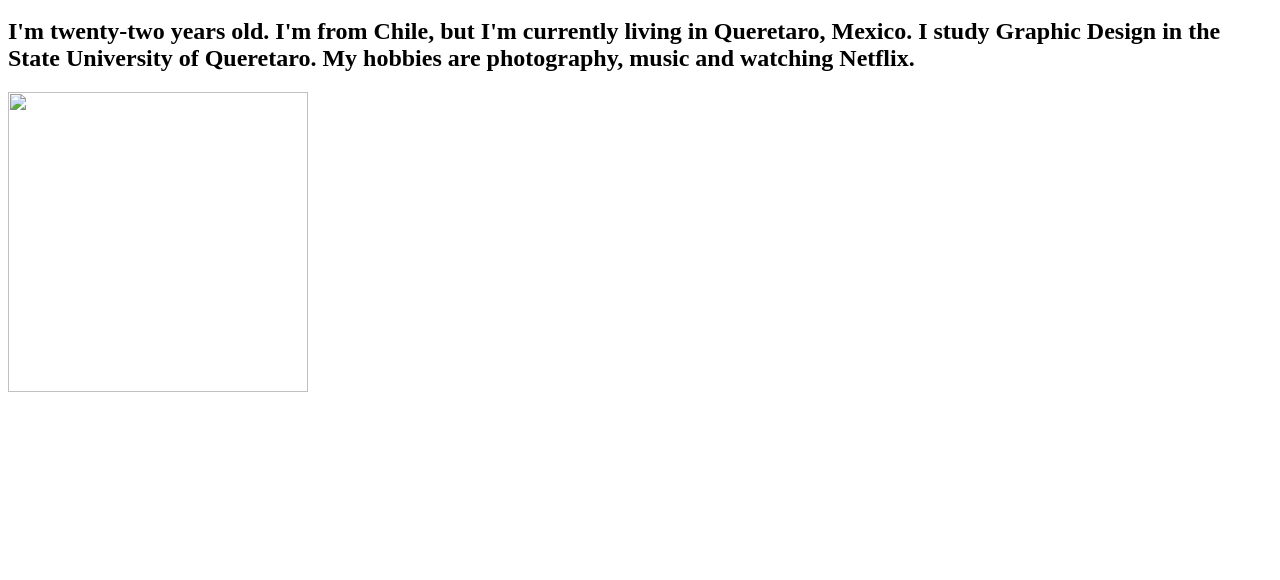
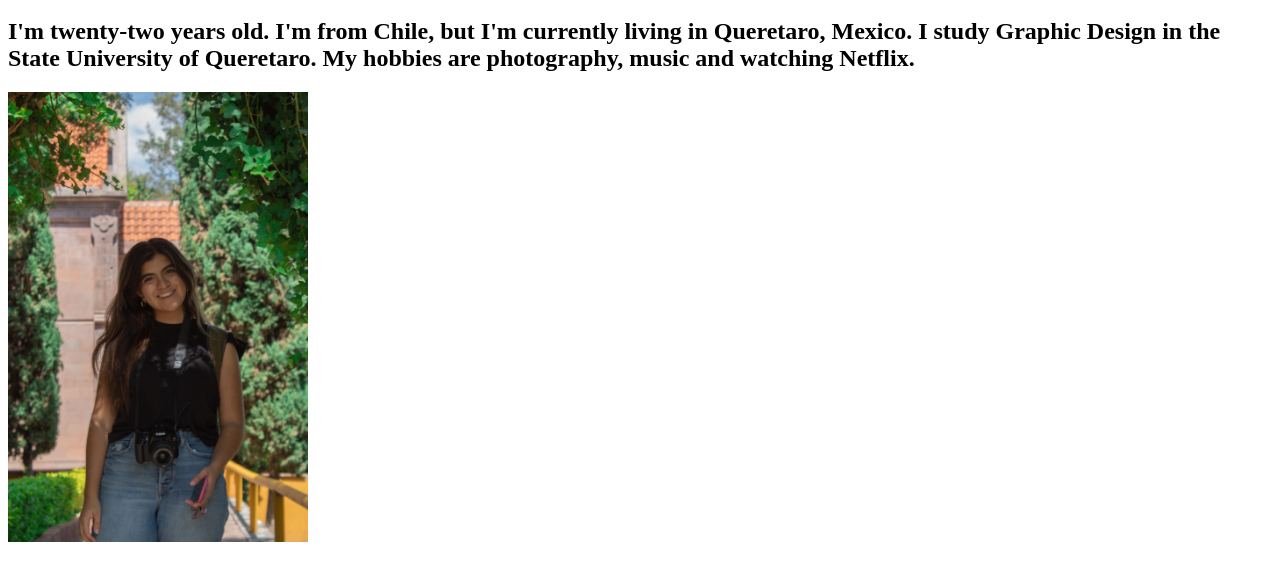
Before and after one commit to marcejorqueraa/marcejorqueraa, a plain HTML site: page index.html in a window 1280 px wide. Shown: the part 48-628 px from the top of the page. Drawn offline with Linux system fonts and the light colour scheme.

Commit message:
imagen nueva

```diff
--- a/index.html
+++ b/index.html
@@ -6,4 +6,4 @@
       <h1> Marcela Jorquera </h1>
       <h2> I'm twenty-two years old. I'm from Chile, but I'm currently living in Queretaro, Mexico.
         I study Graphic Design in the State University of Queretaro. My hobbies are photography, music and watching Netflix. </h2>
-      <img src="c:\Users\marce\OneDrive\AppData\Desktop\FOTOS MARCE\SOLO MAR\IMG_1983.jpg" width="300"  />
+      <img src="images/IMG_1989.jpg" width="300"  />
```
Also changed, not shown: images/IMG_1989.jpg (added).
